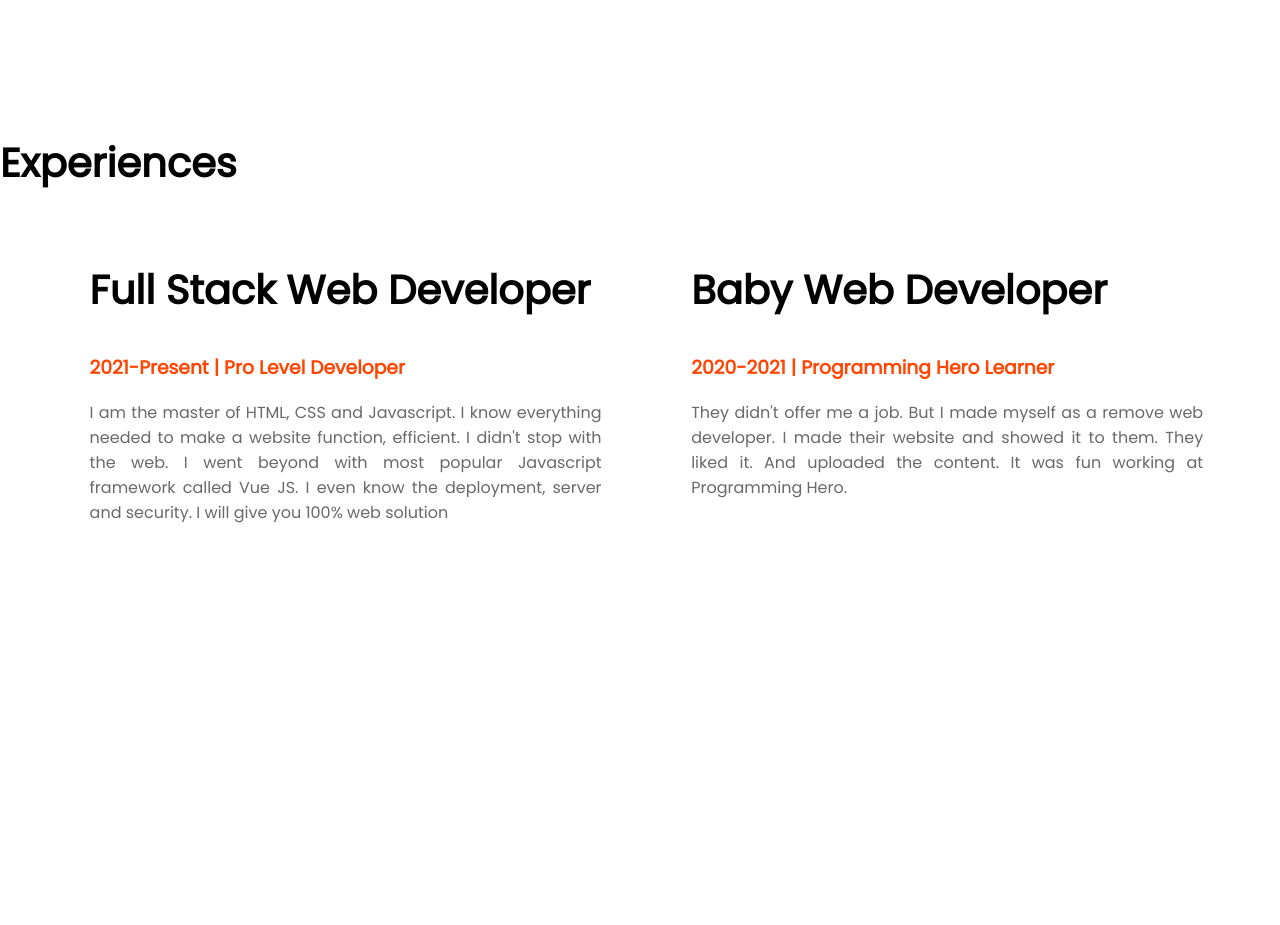
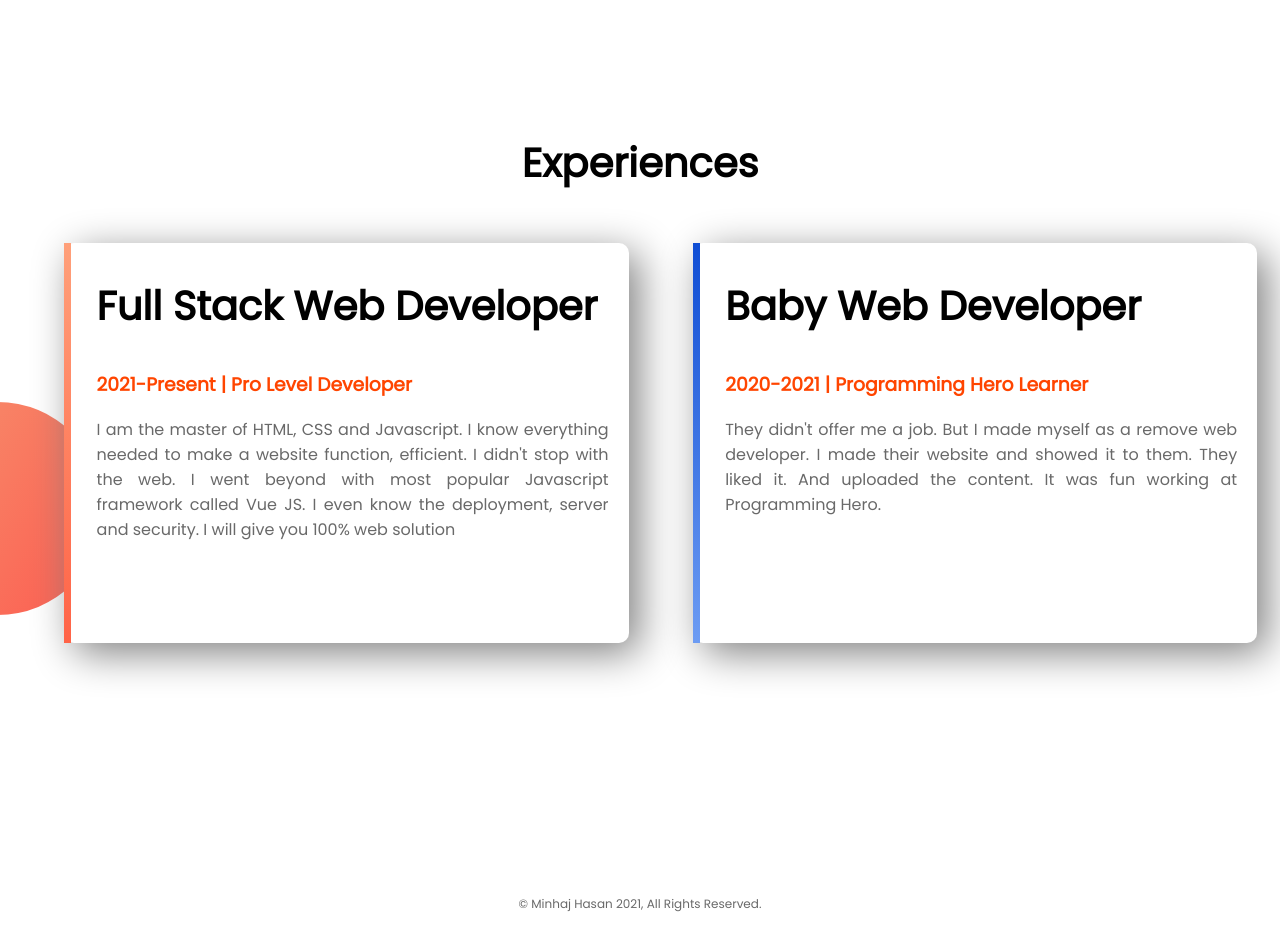
Before and after one commit to minhajhasan-dev/web-portfolio-2nd, a plain HTML site: page index.html in a window 1280 px wide. Shown: the part 1400-2325 px from the top of the page. Before the commit the page ends 2283 px from the top, so only its background shows below. Drawn offline with Linux system fonts and the light colour scheme.

Commit message:
added experience section and footer

```diff
--- a/index.html
+++ b/index.html
@@ -43,21 +43,24 @@
         </div>
     </section>
     <section class="experience-area">
-        <h2>Experiences</h2>
-        <div class="half-width">
+        <h2 class="middle-exp">Experiences</h2>
+        <div id="full-stack" class="half-width single-experience">
             <h2>Full Stack Web Developer </h2>
             <h3 class="orangered-highlight">2021-Present | Pro Level Developer </h3>
             <p>I am the master of HTML, CSS and Javascript. I know everything needed to make a website function,
                 efficient. I didn't stop with the web. I went beyond with most popular Javascript framework called Vue
                 JS. I even know the deployment, server and security. I will give you 100% web solution</p>
         </div>
-        <div class="half-width">
+        <div id="baby-stack" class="half-width single-experience">
             <h2>Baby Web Developer </h2>
             <h3 class="orangered-highlight">2020-2021 | Programming Hero Learner </h3>
             <p>They didn't offer me a job. But I made myself as a remove web developer. I made their website and showed
                 it to them. They liked it. And uploaded the content. It was fun working at Programming Hero.</p>
         </div>
     </section>
+    <footer>
+        <p>© Minhaj Hasan 2021, All Rights Reserved.</p>
+    </footer>
 </body>
 
 </html>
--- a/style.css
+++ b/style.css
@@ -45,3 +45,33 @@ section {
   background-repeat: no-repeat;
   background-position: right;
 }
+.single-experience {
+  box-shadow: 10px 10px 40px gray;
+  border-radius: 10px;
+  height: 80%;
+  background-color: #fff;
+  padding-right: 20px;
+}
+.experience-area {
+  background-image: url("images/exp-bg.png");
+  background-repeat: no-repeat;
+  background-position: left;
+}
+#full-stack {
+  border-left: 7px solid;
+  border-image: linear-gradient(180deg, lightsalmon, tomato);
+  border-image-slice: 1;
+}
+#baby-stack {
+  border-left: 7px solid;
+  border-image: linear-gradient(180deg, rgb(15, 77, 212), rgb(109, 156, 243));
+  border-image-slice: 1;
+}
+.middle-exp {
+  text-align: center;
+  margin-bottom: 50px;
+}
+footer p {
+  text-align: center;
+  font-size: 12px;
+}
```
